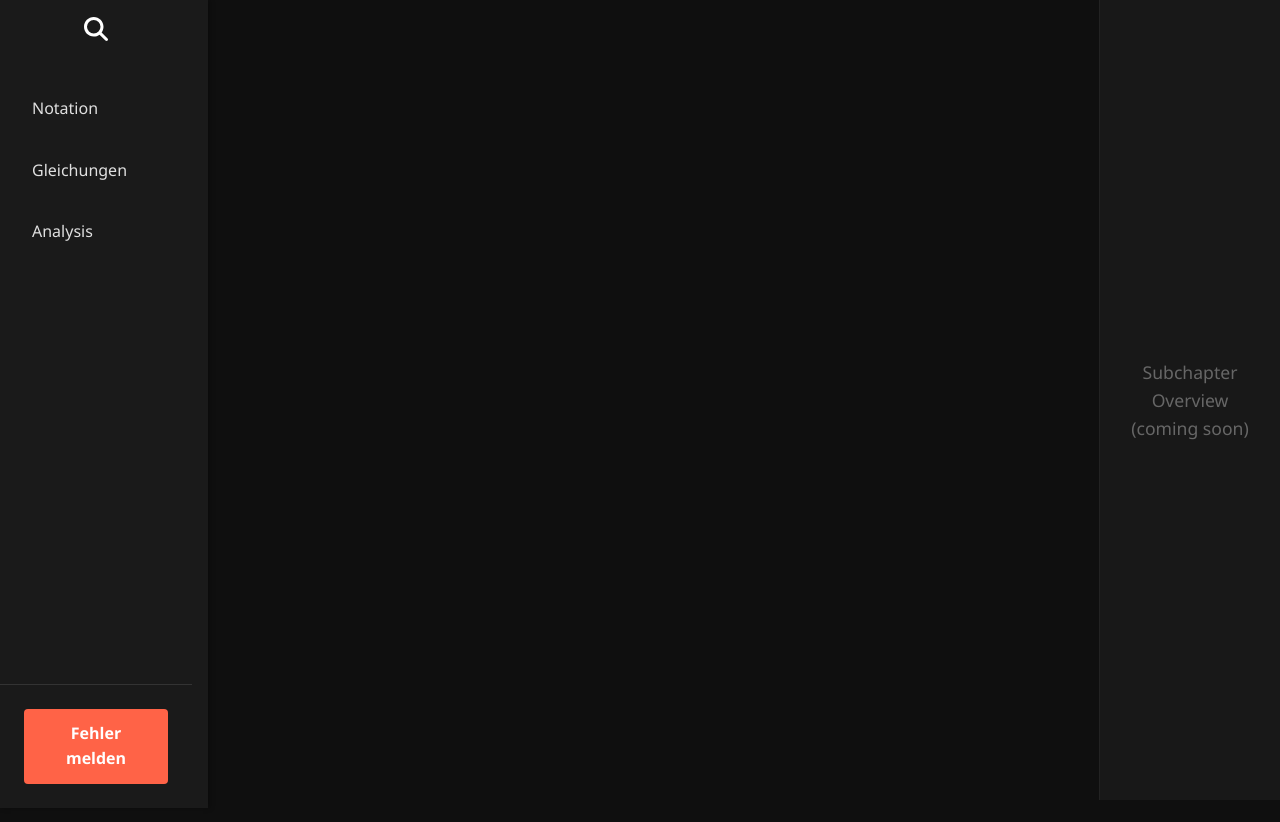
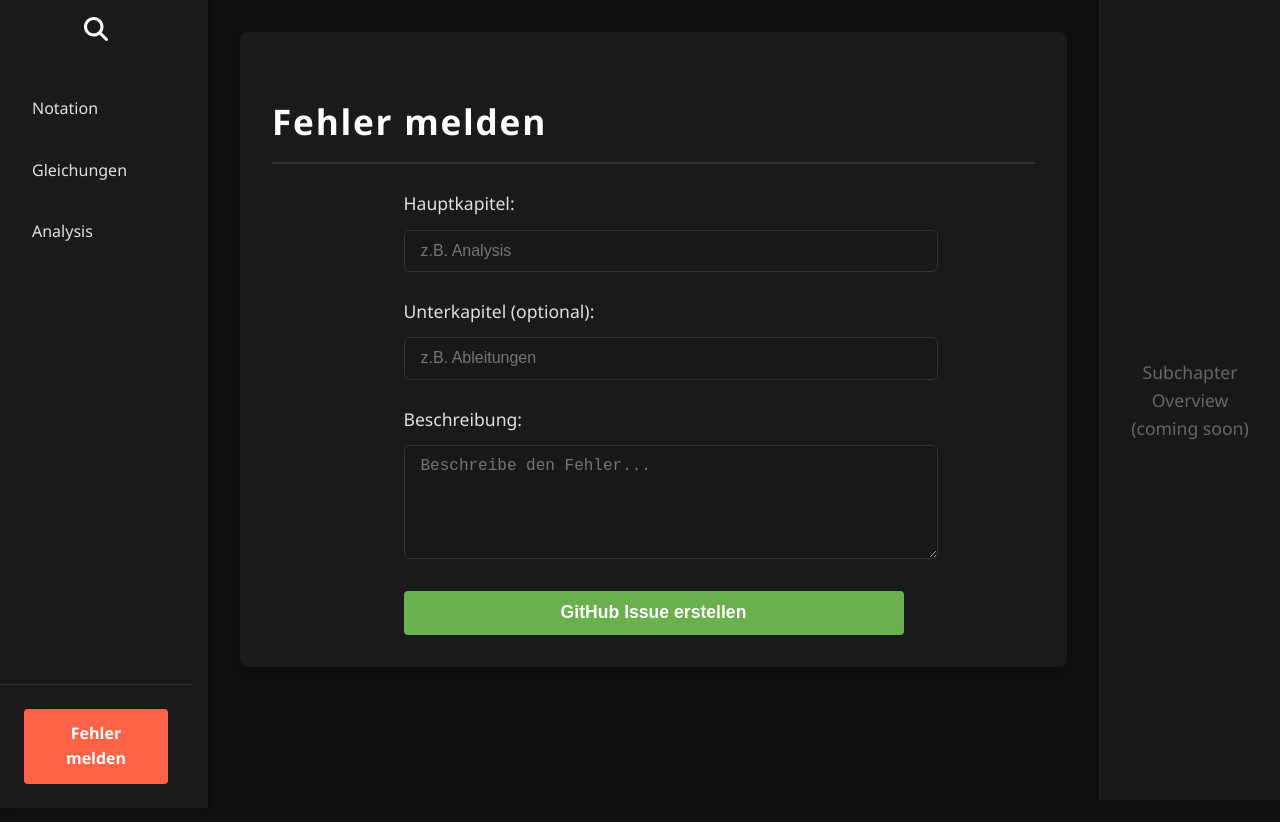
Before and after one commit to OfficerYoda/mathe-zusammenfassung-vue, a Vue app: page /report in a window 1280 px wide. Shown: the top 822 px of the page. Built offline with nearby package versions, Linux system fonts and the light colour scheme.

Commit message:
Created report page

```diff
--- a/src/router/index.ts
+++ b/src/router/index.ts
@@ -3,14 +3,14 @@ import HomeView from '../views/App.vue';
 import NotationView from '../views/Notation.vue';
 import GleichungenView from '../views/Gleichungen.vue';
 import AnalysisView from '../views/Analysis.vue';
-import FeedbackView from '../views/Feedback.vue';
+import ReportView from '../views/Report.vue';
 
 const routes = [
     { path: '/', name: 'home', component: HomeView },
     { path: '/notation', name: 'notation', component: NotationView },
     { path: '/gleichungen', name: 'gleichungen', component: GleichungenView },
     { path: '/analysis', name: 'analysis', component: AnalysisView},
-    { path: '/feedback', name: 'feedback', component: FeedbackView },
+    { path: '/report', name: 'report', component: ReportView },
 ];
 
 const router = createRouter({
--- a/src/views/App.vue
+++ b/src/views/App.vue
@@ -20,7 +20,7 @@
       </div>
 
       <div class="sidebar-bottom-section">
-        <router-link to="/feedback" class="report-error-button">
+        <router-link to="/report" class="report-error-button">
           Fehler melden
         </router-link>
       </div>
--- a/src/views/Feedback.vue
+++ /dev/null
@@ -1,17 +0,0 @@
-<script setup lang="ts">
-
-import InfoBox from "../components/InfoBox.vue";
-import ContentSection from "../components/ContentSection.vue";
-</script>
-
-<template>
-  <ContentSection title="Feedback">
-    <InfoBox>
-      Bitte gib Feedback.
-    </InfoBox>
-  </ContentSection>
-</template>
-
-<style scoped>
-
-</style>
--- /dev/null
+++ b/src/views/Report.vue
@@ -0,0 +1,162 @@
+<script setup lang="ts">
+import { ref, computed } from 'vue'
+import ContentSection from '../components/ContentSection.vue'
+
+const majorChapter = ref('')
+const minorChapter = ref('')
+const description = ref('')
+
+const githubRepo = 'officeryoda/mathe-zusammenfassung-vue' // Change if needed
+
+const issueTitle = computed(() =>
+    `Fehler in Kapitel: ${majorChapter.value}${minorChapter.value ? ' - ' + minorChapter.value : ''}`
+)
+
+const issueBody = computed(() => {
+  let body = `**Major Chapter:** ${majorChapter.value}\n`
+  if (minorChapter.value) body += `**Minor Chapter:** ${minorChapter.value}\n`
+  body += `**Description:**\n${description.value}\n`
+  if (minorChapter.value) {
+    body += `\n[Zurück zum gemeldeten Unterkapitel](#${encodeURIComponent(minorChapter.value)})`
+  }
+  return body
+})
+
+const githubIssueUrl = computed(() => {
+  const params = new URLSearchParams({
+    title: issueTitle.value,
+    body: issueBody.value
+  })
+  return `https://github.com/${githubRepo}/issues/new?${params.toString()}`
+})
+
+const submitted = ref(false)
+
+function submit() {
+  submitted.value = true
+}
+</script>
+
+<template>
+  <ContentSection title="Fehler melden">
+    <form @submit.prevent="submit" v-if="!submitted" class="report-form">
+      <label>
+        <span>Hauptkapitel:</span>
+        <input v-model="majorChapter" required placeholder="z.B. Analysis"/>
+      </label>
+      <label>
+        <span>Unterkapitel (optional):</span>
+        <input v-model="minorChapter" placeholder="z.B. Ableitungen"/>
+      </label>
+      <label>
+        <span>Beschreibung:</span>
+        <textarea v-model="description" required placeholder="Beschreibe den Fehler..."></textarea>
+      </label>
+      <button type="submit">GitHub Issue erstellen</button>
+    </form>
+    <div v-else class="report-success">
+      <p>
+        <a :href="githubIssueUrl" target="_blank" rel="noopener" class="github-link">
+          Klicke hier, um dein Issue auf GitHub zu erstellen
+        </a>
+      </p>
+      <div v-if="minorChapter">
+        <p>
+          <a :href="'#' + encodeURIComponent(minorChapter)" class="chapter-link">
+            Zurück zum gemeldeten Unterkapitel (Anker)
+          </a>
+        </p>
+      </div>
+    </div>
+  </ContentSection>
+</template>
+
+<style scoped>
+.report-form {
+  display: flex;
+  flex-direction: column;
+  gap: 1.5rem;
+  width: 100%;
+  max-width: 500px;
+  margin: 0 auto;
+}
+
+label {
+  display: flex;
+  flex-direction: column;
+  color: #e0e0e0;
+  font-size: 1.1rem;
+  gap: 0.5rem;
+}
+
+input, textarea {
+  width: 100%;
+  margin-top: 0.1rem;
+  padding: 0.7rem 1rem;
+  border-radius: 6px;
+  border: 1px solid #333;
+  background: #181818;
+  color: #e0e0e0;
+  font-size: 1rem;
+  transition: border 0.2s;
+}
+
+input:focus, textarea:focus {
+  border: 2px solid #6ab04c;
+  outline: none;
+  background: #222;
+}
+
+textarea {
+  min-height: 90px;
+  resize: vertical;
+}
+
+button {
+  padding: 0.7rem 1.5rem;
+  border: none;
+  background: #6ab04c;
+  color: #fff;
+  border-radius: 4px;
+  cursor: pointer;
+  font-weight: bold;
+  font-size: 1.1rem;
+  margin-top: 0.5rem;
+  transition: background 0.2s;
+}
+
+button:hover {
+  background: #4e8c36;
+}
+
+.report-success {
+  text-align: center;
+  color: #e0e0e0;
+}
+
+.github-link {
+  display: inline-block;
+  background: #24292f;
+  color: #fff;
+  padding: 0.8rem 1.5rem;
+  border-radius: 5px;
+  font-weight: bold;
+  text-decoration: none;
+  margin-bottom: 1.5rem;
+  transition: background 0.2s;
+}
+
+.github-link:hover {
+  background: #444d56;
+}
+
+.chapter-link {
+  color: #6ab04c;
+  text-decoration: underline;
+  font-size: 1.05rem;
+}
+
+.chapter-link:hover {
+  color: #8fdc6a;
+}
+</style>
```
